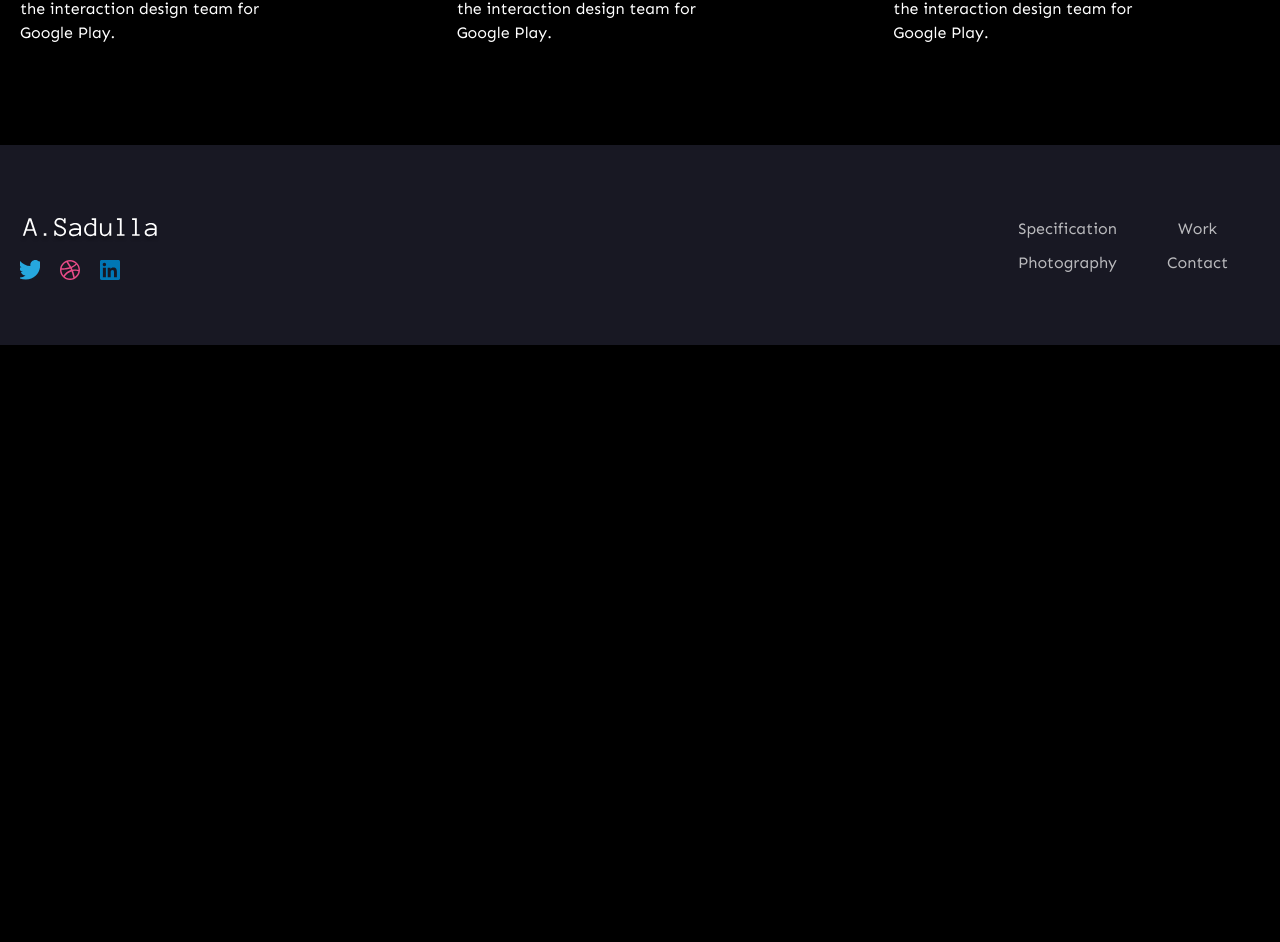
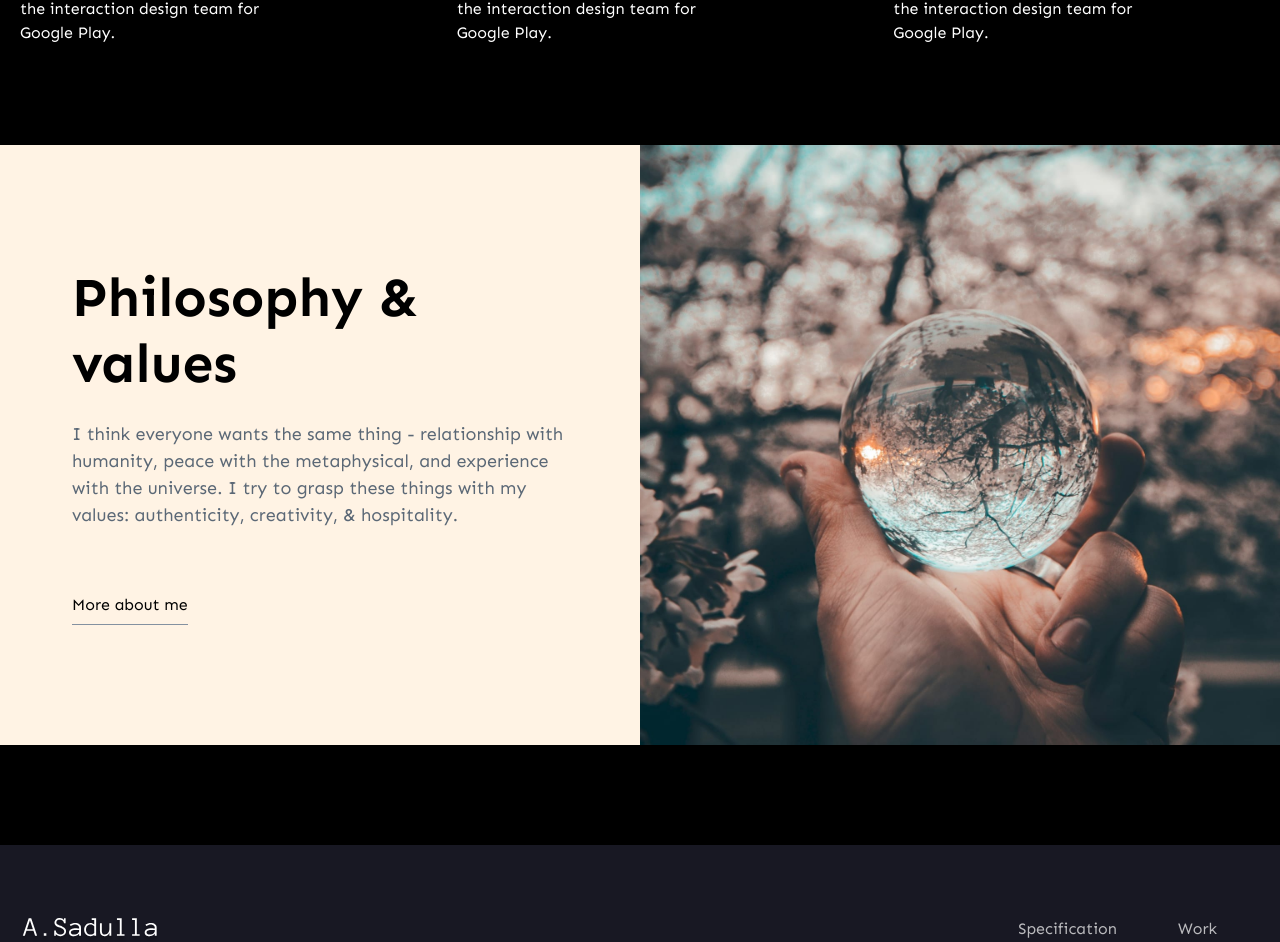
Before and after one commit to Alisherov-044/portfolio-old, a Next.js app: page / in a window 1280 px wide. Shown: the part 1412-2354 px from the top of the page. Before the commit the page ends 1757 px from the top, so only its background shows below. Built offline with nearby package versions, Linux system fonts and the light colour scheme.

Commit message:
created about me section

```diff
--- a/src/assets/styles/base/_variables.scss
+++ b/src/assets/styles/base/_variables.scss
@@ -1,5 +1,6 @@
 /* Colors */
 $color-white--regular: #fff;
+$color-white--smoke: #fff3e4;
 $color-white--dark: #ffffffb3;
 $color-black--light: #181823;
 $color-black--regular: #000;
@@ -13,6 +14,7 @@ $color-red: #c94d3f;
 $color-pink: #e95d90;
 $color-grey--light: #ffffff80;
 $color-grey--regular: #8491a0;
+$color-grey-dark: #5b6876;
 $color-border: #ffffff1f;
 
 /* Shadows */
--- a/src/assets/styles/pages/home/_home.scss
+++ b/src/assets/styles/pages/home/_home.scss
@@ -1,2 +1,3 @@
 @import './sections/hero';
 @import './sections/specifications';
+@import './sections/about';
--- /dev/null
+++ b/src/assets/styles/pages/home/sections/_about.scss
@@ -0,0 +1,34 @@
+.about__section {
+    @include d-flex(row, unset, unset);
+    background-color: $color-white--smoke;
+    margin-top: $section-margin;
+
+    .section__header {
+        justify-content: space-between;
+        position: relative;
+        width: 50%;
+        padding: 120px 72px;
+
+        &--title {
+            color: $color-black--regular;
+        }
+
+        &--description {
+            color: $color-grey-dark;
+        }
+
+        &--button {
+            color: $color-black--regular;
+
+            &:hover {
+                color: $color-white--regular;
+            }
+        }
+    }
+
+    .about-bg {
+        position: relative;
+        width: 50%;
+        height: 600px;
+    }
+}
--- a/src/components/card/Specification.tsx
+++ b/src/components/card/Specification.tsx
@@ -16,7 +16,7 @@ export function Specification({
 
   return (
     <motion.div
-      variants={FadeIn("-100%")}
+      variants={FadeIn("-20%")}
       initial="hidden"
       whileInView="visible"
       viewport={{ once: true }}
--- a/src/components/ui/SectionHeader.tsx
+++ b/src/components/ui/SectionHeader.tsx
@@ -9,6 +9,7 @@ export function SectionHeader({
 }: SectionHeaderInterface) {
   return (
     <div className="section__header">
+      <div className="text__wrapper">
         <If condition={!!slug}>
           <h5 className="section__header--slug">{slug}</h5>
         </If>
@@ -16,6 +17,7 @@ export function SectionHeader({
         <If condition={!!description}>
           <p className="section__header--description">{description}</p>
         </If>
+      </div>
       <If condition={!!button}>{button}</If>
     </div>
   );
--- a/src/pages/home/index.tsx
+++ b/src/pages/home/index.tsx
@@ -1,4 +1,5 @@
 import { Hero } from "./sections/Hero";
 import { Specifications } from "./sections/Specifications";
+import { About } from "./sections/About";
 
-export { Hero, Specifications };
+export { Hero, Specifications, About };
--- /dev/null
+++ b/src/pages/home/sections/About.tsx
@@ -0,0 +1,29 @@
+import Link from "next/link";
+import { Section } from "@/layouts";
+
+export function About() {
+  const { title, description, button } = {
+    title: "Philosophy & values",
+    description:
+      "I think everyone wants the same thing - relationship with humanity, peace with the metaphysical, and experience with the universe. I try to grasp these things with my values: authenticity, creativity, & hospitality.",
+    button: (
+      <Link href="#" className="section__header--button button secondary">
+        More about me
+      </Link>
+    ),
+  };
+
+  return (
+    <Section
+      className="about__section"
+      title={title}
+      description={description}
+      button={button}
+      full
+    >
+      <div className="about-bg">
+        <img src="/about.jpg" alt="about img" />
+      </div>
+    </Section>
+  );
+}
--- a/src/pages/home/sections/Specifications.tsx
+++ b/src/pages/home/sections/Specifications.tsx
@@ -4,12 +4,17 @@ import { specifications } from "@/data";
 import { SpecificationInterface } from "@/utils/types";
 
 export function Specifications() {
+  const { slug, title } = {
+    slug: "specification",
+    title: "Specifications I have learnt in the past.",
+  };
+
   return (
     <Section
       id="specification"
       className="specifications__section"
-      slug="specification"
-      title="Specifications I have learnt in the past."
+      slug={slug}
+      title={title}
     >
       <ul className="specifications__wrapper">
         <For each="specification" outIn={specifications}>
--- a/src/pages/index.tsx
+++ b/src/pages/index.tsx
@@ -1,11 +1,12 @@
 import { Layout } from "@/layouts";
-import { Hero, Specifications } from "./home";
+import { About, Hero, Specifications } from "./home";
 
 export default function Home() {
   return (
     <Layout>
       <Hero />
       <Specifications />
+      <About />
     </Layout>
   );
 }
```
Also changed, not shown: public/about.jpg (added). Lines whose indentation alone changed are shown as unchanged.
